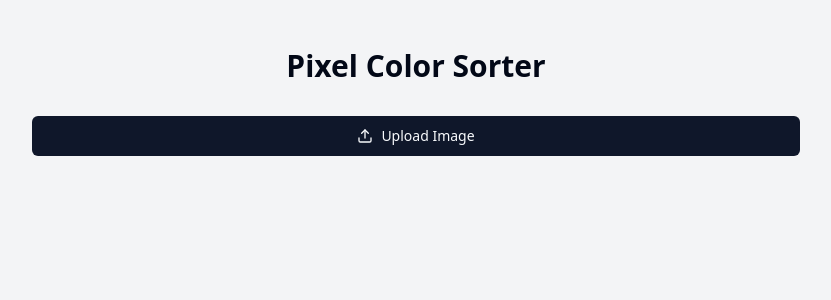
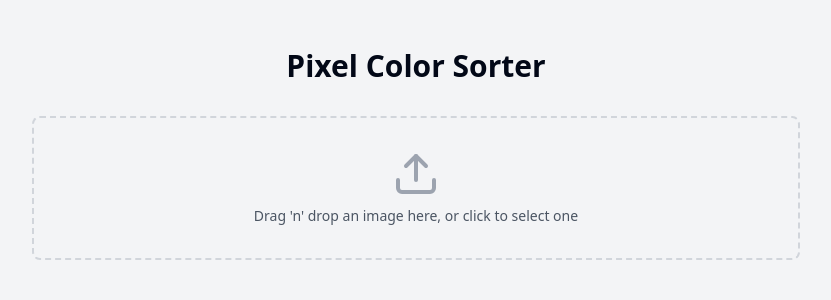
Before and after one commit to GPT-Engineer-App/pixel-color-sorter, a React (Vite) app: page / in a window 1280 px wide. Shown: the top 300 px of the page, without its empty margins (224-1055 px from the left). Built offline with nearby package versions, Linux system fonts and the light colour scheme.

Commit message:
Add drag and drop image upload
Implement functionality to allow users to drag and drop images for upload, enhancing the existing image upload feature.
[skip gpt_engineer]

```diff
--- a/package.json
+++ b/package.json
@@ -53,6 +53,7 @@
     "react": "^18.2.0",
     "react-day-picker": "^8.10.1",
     "react-dom": "^18.2.0",
+    "react-dropzone": "^14.2.3",
     "react-hook-form": "^7.52.0",
     "react-resizable-panels": "^2.0.19",
     "react-router-dom": "^6.23.1",
--- /dev/null
+++ b/src/components/DragDropUploader.jsx
@@ -0,0 +1,35 @@
+import React, { useCallback } from 'react';
+import { useDropzone } from 'react-dropzone';
+import { Upload } from 'lucide-react';
+
+const DragDropUploader = ({ setUploadedImage }) => {
+  const onDrop = useCallback((acceptedFiles) => {
+    const file = acceptedFiles[0];
+    if (file) {
+      const reader = new FileReader();
+      reader.onload = (e) => setUploadedImage(e.target.result);
+      reader.readAsDataURL(file);
+    }
+  }, [setUploadedImage]);
+
+  const { getRootProps, getInputProps, isDragActive } = useDropzone({ onDrop, accept: 'image/*' });
+
+  return (
+    <div
+      {...getRootProps()}
+      className={`border-2 border-dashed rounded-lg p-8 text-center cursor-pointer transition-colors ${
+        isDragActive ? 'border-blue-500 bg-blue-50' : 'border-gray-300 hover:border-gray-400'
+      }`}
+    >
+      <input {...getInputProps()} />
+      <Upload className="mx-auto h-12 w-12 text-gray-400" />
+      <p className="mt-2 text-sm text-gray-600">
+        {isDragActive
+          ? "Drop the image here"
+          : "Drag 'n' drop an image here, or click to select one"}
+      </p>
+    </div>
+  );
+};
+
+export default DragDropUploader;
--- a/src/components/ImageUploader.jsx
+++ /dev/null
@@ -1,33 +0,0 @@
-import React from 'react';
-import { Button } from '@/components/ui/button';
-import { Upload } from 'lucide-react';
-
-const ImageUploader = ({ setUploadedImage }) => {
-  const handleImageUpload = (event) => {
-    const file = event.target.files[0];
-    if (file) {
-      const reader = new FileReader();
-      reader.onload = (e) => setUploadedImage(e.target.result);
-      reader.readAsDataURL(file);
-    }
-  };
-
-  return (
-    <div className="mb-8">
-      <label htmlFor="image-upload" className="block">
-        <Button className="w-full">
-          <Upload className="mr-2 h-4 w-4" /> Upload Image
-        </Button>
-      </label>
-      <input
-        id="image-upload"
-        type="file"
-        accept="image/*"
-        onChange={handleImageUpload}
-        className="hidden"
-      />
-    </div>
-  );
-};
-
-export default ImageUploader;
--- a/src/pages/Index.jsx
+++ b/src/pages/Index.jsx
@@ -1,7 +1,6 @@
-import React from 'react';
-import ImageUploader from '../components/ImageUploader';
+import React, { useState } from 'react';
+import DragDropUploader from '../components/DragDropUploader';
 import ImageSorter from '../components/ImageSorter';
-import { useState } from 'react';
 
 const Index = () => {
   const [uploadedImage, setUploadedImage] = useState(null);
@@ -10,7 +9,7 @@ const Index = () => {
     <div className="min-h-screen bg-gray-100 py-12 px-4 sm:px-6 lg:px-8">
       <div className="max-w-3xl mx-auto">
         <h1 className="text-3xl font-bold text-center mb-8">Pixel Color Sorter</h1>
-        <ImageUploader setUploadedImage={setUploadedImage} />
+        <DragDropUploader setUploadedImage={setUploadedImage} />
         {uploadedImage && <ImageSorter uploadedImage={uploadedImage} />}
       </div>
     </div>
```
Also changed, not shown: 1 other file (tests, documents, lock files or other folders).
